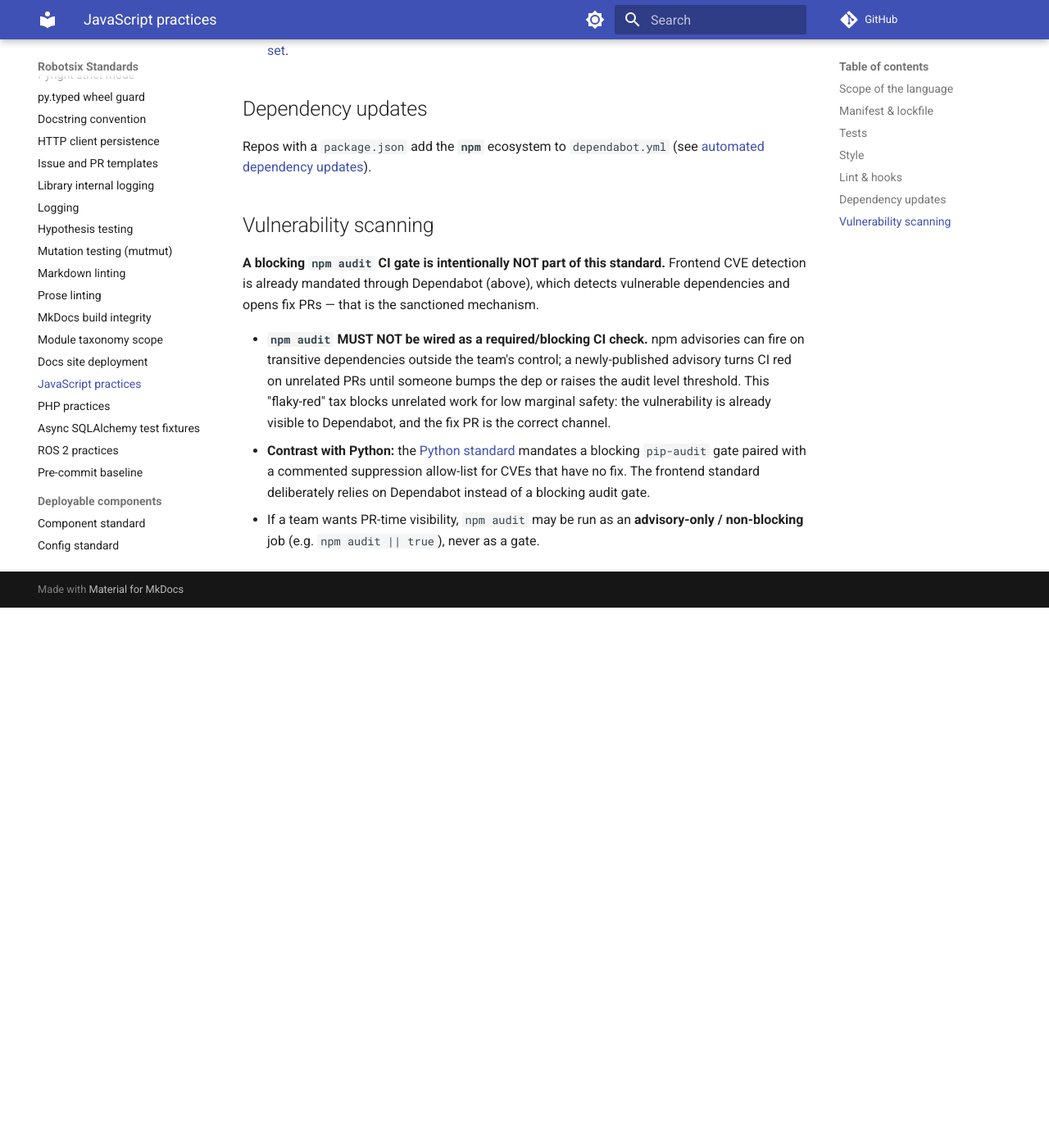
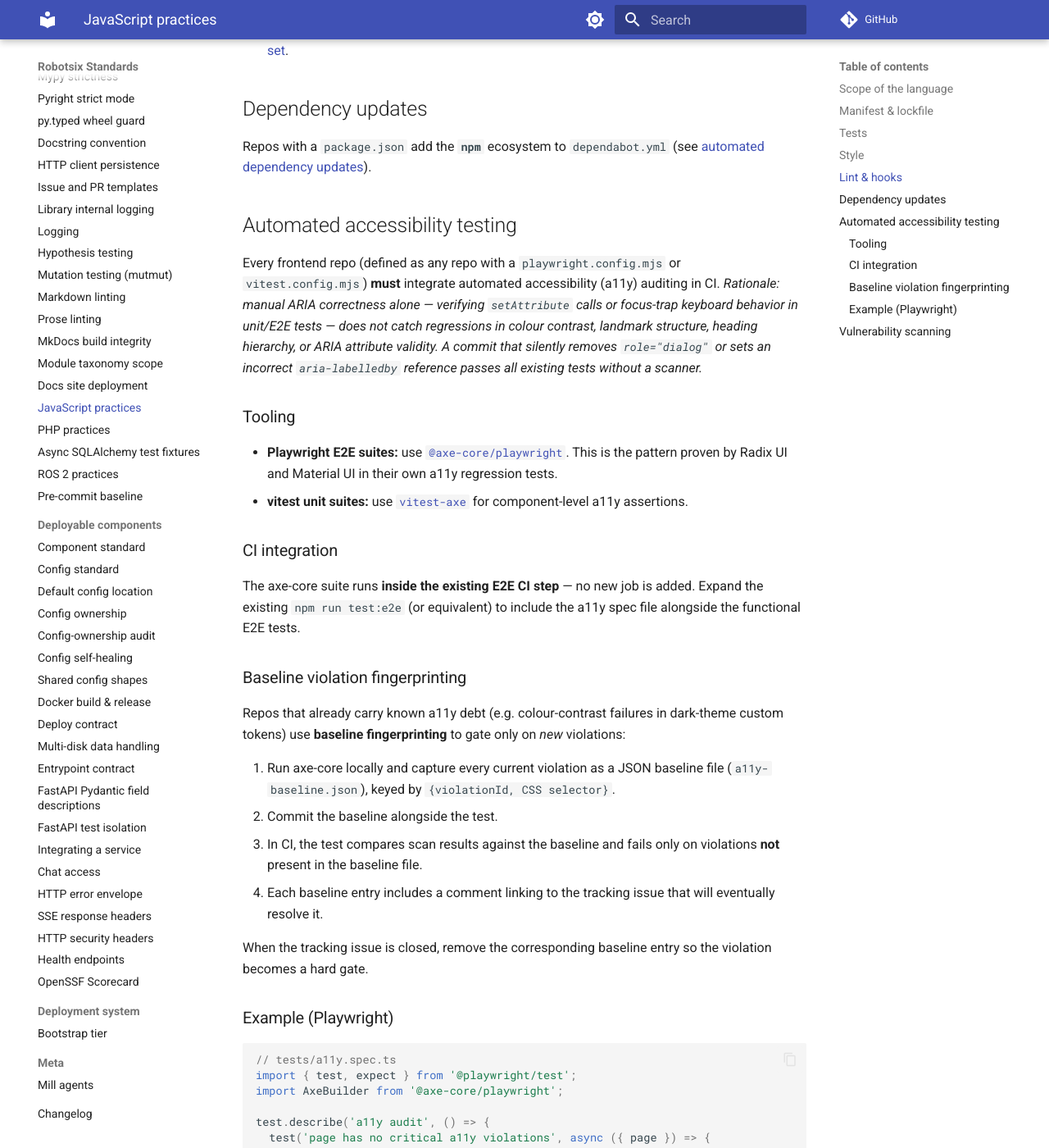
Before and after one commit to damien-robotsix/robotsix-standards, an MkDocs documentation site: the page built from docs/javascript.md, in a window 1280 px wide and 1400 px high, scrolled down 1427 px. Shown: the whole window at 82% size. Built offline with MkDocs 1.6.1 and Material for MkDocs 9.7.7, drawn with Linux system fonts in a browser that asks for light colours; comment, search, counter and statistics services are not loaded; before the commit the page ends 2168 px from its top, so only the background shows below that; some of the changed text lies outside the part shown.

Commit message:
docs: Standardize: automated accessibility (axe-core) testing for frontend code (20260820T183908Z-standardize-automated-accessibility-axe-9219)

````diff
--- a/docs/javascript.md
+++ b/docs/javascript.md
@@ -60,6 +60,82 @@ genuinely outgrows static files — that is the exception, not the default.
 Repos with a `package.json` add the **`npm`** ecosystem to `dependabot.yml`
 (see [automated dependency updates](repo-baseline.md#automated-dependency-updates)).
 
+## Automated accessibility testing
+
+Every frontend repo (defined as any repo with a `playwright.config.mjs` or
+`vitest.config.mjs`) **must** integrate automated accessibility (a11y)
+auditing in CI. *Rationale: manual ARIA correctness alone — verifying
+`setAttribute` calls or focus-trap keyboard behavior in unit/E2E tests — does
+not catch regressions in colour contrast, landmark structure, heading
+hierarchy, or ARIA attribute validity. A commit that silently removes
+`role="dialog"` or sets an incorrect `aria-labelledby` reference passes all
+existing tests without a scanner.*
+
+### Tooling
+
+- **Playwright E2E suites:** use [`@axe-core/playwright`](https://www.npmjs.com/package/@axe-core/playwright).
+  This is the pattern proven by Radix UI and Material UI in their own a11y
+  regression tests.
+- **vitest unit suites:** use [`vitest-axe`](https://www.npmjs.com/package/vitest-axe)
+  for component-level a11y assertions.
+
+### CI integration
+
+The axe-core suite runs **inside the existing E2E CI step** — no new job is
+added. Expand the existing `npm run test:e2e` (or equivalent) to include the
+a11y spec file alongside the functional E2E tests.
+
+### Baseline violation fingerprinting
+
+Repos that already carry known a11y debt (e.g. colour-contrast failures in
+dark-theme custom tokens) use **baseline fingerprinting** to gate only on
+*new* violations:
+
+1. Run axe-core locally and capture every current violation as a JSON
+   baseline file (`a11y-baseline.json`), keyed by `{violationId, CSS
+   selector}`.
+2. Commit the baseline alongside the test.
+3. In CI, the test compares scan results against the baseline and fails
+   only on violations **not** present in the baseline file.
+4. Each baseline entry includes a comment linking to the tracking issue
+   that will eventually resolve it.
+
+When the tracking issue is closed, remove the corresponding baseline entry
+so the violation becomes a hard gate.
+
+### Example (Playwright)
+
+```ts
+// tests/a11y.spec.ts
+import { test, expect } from '@playwright/test';
+import AxeBuilder from '@axe-core/playwright';
+
+test.describe('a11y audit', () => {
+  test('page has no critical a11y violations', async ({ page }) => {
+    await page.goto('/');
+    const results = await new AxeBuilder({ page })
+      .withTags(['wcag2a', 'wcag2aa', 'wcag21a', 'wcag21aa'])
+      .analyze();
+    expect(results.violations).toEqual([]);
+  });
+});
+```
+
+With baseline fingerprinting:
+
+```ts
+const baseline = JSON.parse(
+  fs.readFileSync('a11y-baseline.json', 'utf-8'),
+);
+const newViolations = results.violations.filter(
+  (v) =>
+    !baseline.some(
+      (b) => b.id === v.id && b.target === v.nodes[0]?.target?.[0],
+    ),
+);
+expect(newViolations).toEqual([]);
+```
+
 ## Vulnerability scanning
 
 **A blocking `npm audit` CI gate is intentionally NOT part of this
````
